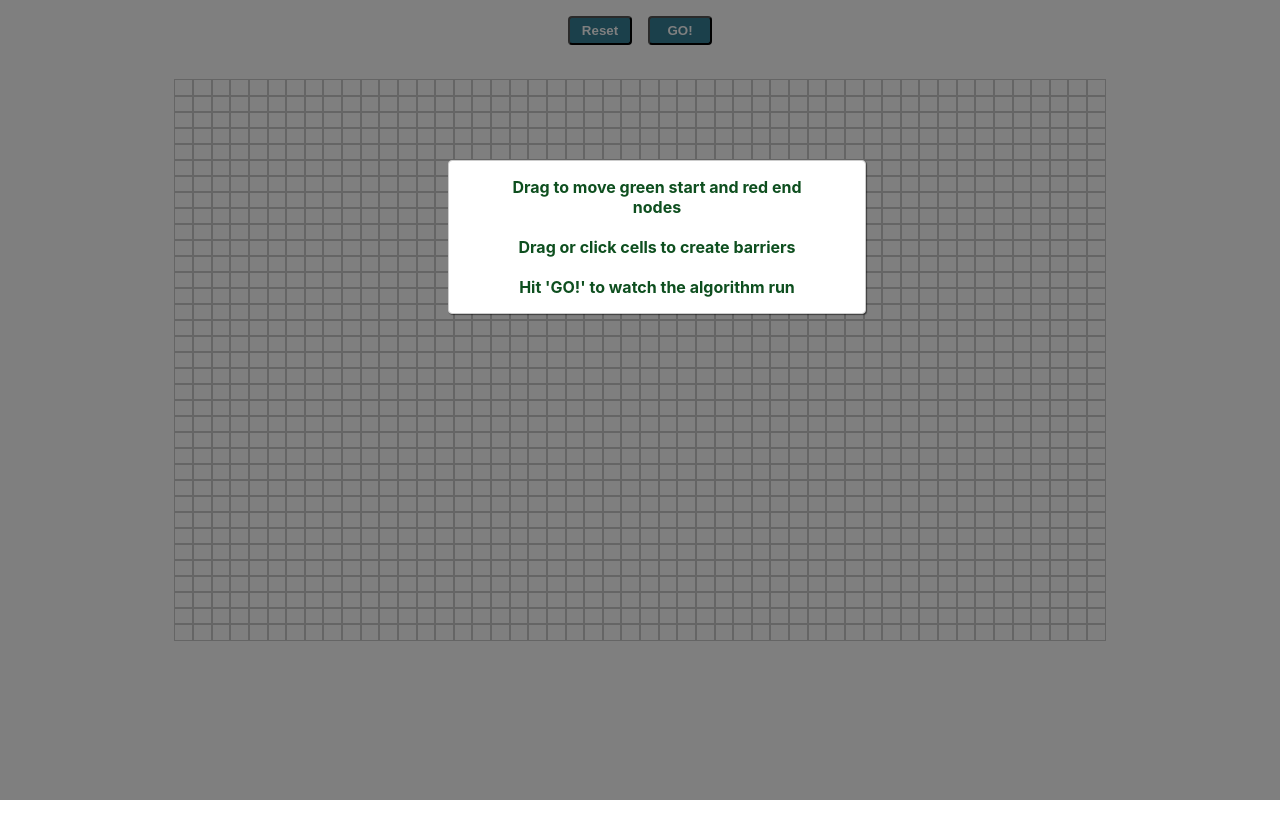
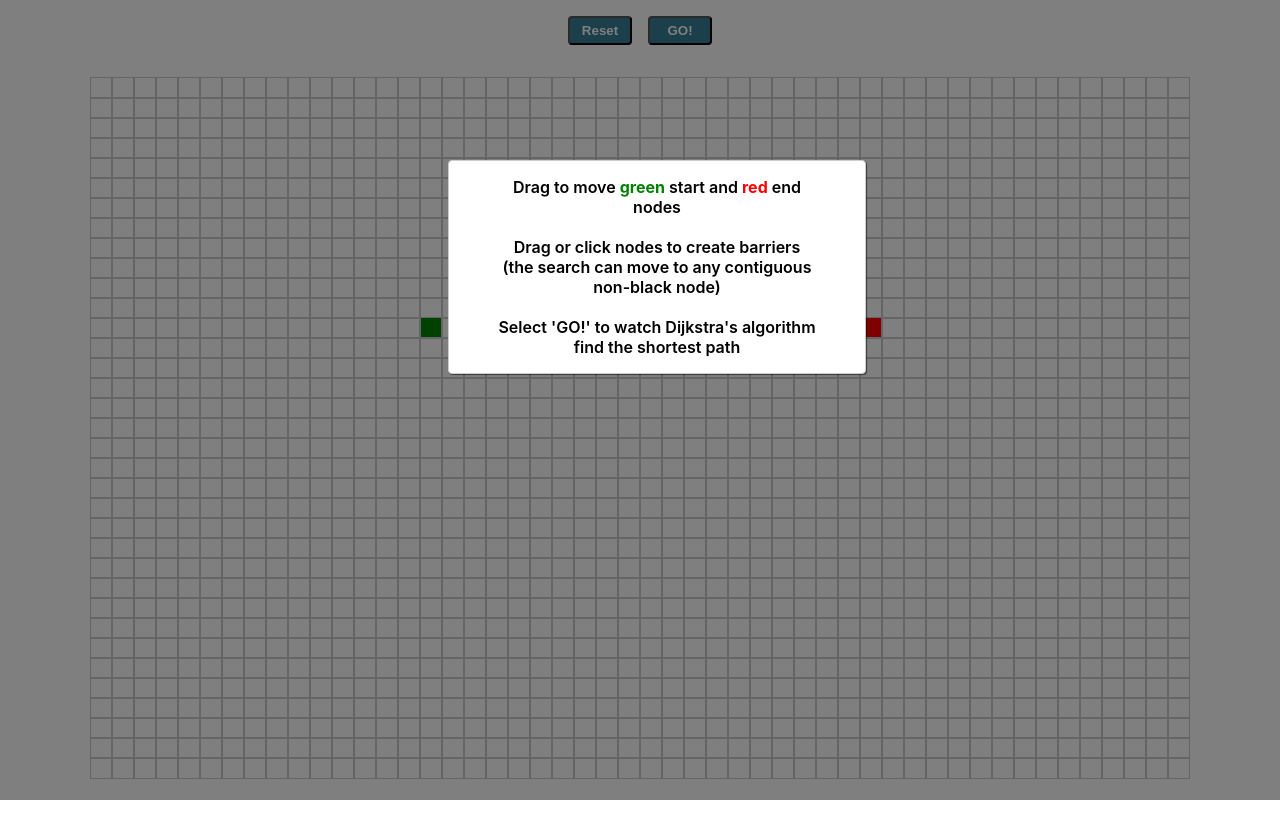
Before and after one commit to gslarsen/algo-animate, a React (Create React App) app: page / in a window 1280 px wide. Shown: the top 838 px of the page. Built offline with nearby package versions, Linux system fonts and the light colour scheme.

Commit message:
allow for diagonal traversal and re-calc on changing obstacles and running again

```diff
--- a/src/Algovisuals/Algovisuals.css
+++ b/src/Algovisuals/Algovisuals.css
@@ -1,3 +1,11 @@
+html, body {
+  overflow-y: hidden;
+}
+
+body {
+  position: relative;
+}
+
 .grid {
   margin-top: 2rem;
   height: 100vh;
@@ -61,8 +69,7 @@ button:focus {
 .modal__title {
   /* text-align: center; */
   margin: 0 0 0 0;
-  color: #0e4f1f;
-  font-weight: bold;
+  font-weight: 600;
 }
 
 .modal__actions {
@@ -94,6 +101,16 @@ button:focus {
 .modal__action--negative:active {
   background: #ff5454;
   border-color: #ff5454;
+}
+
+#start {
+  color: green;
+  font-weight: 700;
+}
+
+#end {
+  color: red;
+  font-weight: 700;
 }
 
 .list {
@@ -133,8 +150,13 @@ button:focus {
     margin: 0 0;
   }
 
-  /* .modal__title {
-    font-size: 1.25rem;
-    margin-bottom: 0;
-  } */
+  .row {
+    height: .75rem;
+  }
 }
+
+@media (min-width: 80rem) {
+  .row {
+    height: 1.25rem;
+  }
+}
--- a/src/Algovisuals/Algovisuals.js
+++ b/src/Algovisuals/Algovisuals.js
@@ -2,9 +2,9 @@ import React, { Component } from "react";
 
 import "./Algovisuals.css";
 import Node from "./Node/Node";
-import { dijkstra, getNodesInShortestPathOrder } from "../algorithms/dijkstra";
+import { dijkstra } from "../algorithms/dijkstra";
 
-const ANIMATION_TIME = 3;
+const ANIMATION_TIME = 5;
 const START_NODE_ROW = 12;
 const START_NODE_COL = 15;
 const END_NODE_ROW = 12;
@@ -28,12 +28,50 @@ class Algovisuals extends Component {
       },
       isStartNode: false,
       isEndNode: false,
+      algoCalled: false,
+      visitedNodesInOrder: [],
     };
   }
 
   componentDidMount() {
     const grid = this.getInitialGrid();
     this.setState({ grid });
+  }
+
+  componentDidUpdate(prevProps, prevState, snapshot) {
+    if (prevState.algoCalled !== this.state.algoCalled) {
+      console.log("componentDidUpdate...");
+      const visitedNodes = document.querySelectorAll(".node-visited");
+      const pathNodes = document.querySelectorAll(".node-shortest-path");
+      const nodeStart = document.querySelector(
+        `#node-${this.state.startNode.row}-${this.state.startNode.col}`
+      );
+      const nodeFinish = document.querySelector(
+        `#node-${this.state.endNode.row}-${this.state.endNode.col}`
+      );
+      [].forEach.call(pathNodes, function (el) {
+        el.className = "node";
+      });
+
+      [].forEach.call(visitedNodes, function (el) {
+        el.className = "node";
+      });
+
+      nodeStart.className = "node node-start draggable";
+      nodeFinish.className = "node node-finish draggable";
+      const visitedNodesInOrder = [...this.state.visitedNodesInOrder];
+      console.log("visitedNodesInOrder:",visitedNodesInOrder)
+      const grid = [...this.state.grid]
+      for (let row=0; row < grid.length; ++row) {
+        for (let col = 0; col < grid[row].length; ++col) {
+          const node = grid[row][col];
+          node.isVisited = false;
+          node.distance = Infinity;
+          node.previousNode = null;
+        }
+      }
+      this.setState({grid, visitedNodesInOrder: [], algoCalled: false})
+    }
   }
 
   handleMouseDown(row, col) {
@@ -241,6 +279,7 @@ class Algovisuals extends Component {
   }
 
   animateShortestPath(nodesInShortestPathOrder) {
+    if (nodesInShortestPathOrder.length > 0) {
       for (let i = 0; i < nodesInShortestPathOrder.length; i++) {
         setTimeout(() => {
           const node = nodesInShortestPathOrder[i];
@@ -249,14 +288,19 @@ class Algovisuals extends Component {
         }, 50 * i);
       }
     }
+  }
 
   visualizeDijkstra() {
+    console.log("visualizeDijkstra...");
     let { grid, startNode, endNode } = this.state;
     startNode = grid[startNode.row][startNode.col];
     endNode = grid[endNode.row][endNode.col];
-    const visitedNodesInOrder = dijkstra(grid, startNode, endNode);
-    const nodesInShortestPathOrder = getNodesInShortestPathOrder(endNode);
-    this.animateDijkstra(visitedNodesInOrder, nodesInShortestPathOrder);
+    const visitedNodes = dijkstra(grid, startNode, endNode);
+    this.setState({ algoCalled: true, visitedNodesInOrder: visitedNodes.visitedNodesInOrder });
+    this.animateDijkstra(
+      visitedNodes.visitedNodesInOrder,
+      visitedNodes.nodesInShortestPathOrder
+    );
   }
 
   toggleModal() {
@@ -271,11 +315,11 @@ class Algovisuals extends Component {
         <div className="backdrop" onClick={() => this.toggleModal()}></div>
         <div className="modal" onClick={() => this.toggleModal()}>
           <ul className="list modal__title">
-            <li>Drag to move green start and red end nodes</li>
+            <li>Drag to move <span id="start">green</span> start and <span id="end">red</span> end nodes</li>
             <br />
-            <li>Drag or click cells to create barriers</li>
+            <li>Drag or click nodes to create barriers (the search can move to any contiguous non-black node)</li>
             <br />
-            <li>Hit 'GO!' to watch the algorithm run</li>
+            <li>Select 'GO!' to watch Dijkstra's algorithm find the shortest path</li>
           </ul>
         </div>
         <button id="reset" onClick={() => this.handleResetBoard()}>
--- a/src/Algovisuals/Node/Node.css
+++ b/src/Algovisuals/Node/Node.css
@@ -86,3 +86,16 @@
     background-color: rgb(255, 254, 106);
   }
 }
+
+@media (max-width: 30rem) {
+  .node {
+    height: .75rem;
+  }
+}
+
+@media (min-width: 80rem) {
+  .node {
+    width: 1.25rem;
+    height: 1.25rem;
+  }
+}
--- a/src/algorithms/dijkstra.js
+++ b/src/algorithms/dijkstra.js
@@ -1,7 +1,5 @@
-// Performs Dijkstra's algorithm; returns *all* nodes in the order
-// in which they were visited. Also makes nodes point back to their
-// previous node, effectively allowing us to compute the shortest path
-// by backtracking from the finish node.
+// Performs Dijkstra's algorithm
+
 export function dijkstra(grid, startNode, finishNode) {
   const visitedNodesInOrder = [];
   startNode.distance = 0;
@@ -16,7 +14,9 @@ export function dijkstra(grid, startNode, finishNode) {
     if (closestNode.distance === Infinity) return visitedNodesInOrder;
     closestNode.isVisited = true;
     visitedNodesInOrder.push(closestNode);
-    if (closestNode === finishNode) return visitedNodesInOrder;
+    if (closestNode === finishNode) {
+      return {visitedNodesInOrder, nodesInShortestPathOrder: getNodesInShortestPathOrder(finishNode)};
+    }
     updateUnvisitedNeighbors(closestNode, grid);
   }
 }
@@ -28,18 +28,37 @@ function sortNodesByDistance(unvisitedNodes) {
 function updateUnvisitedNeighbors(node, grid) {
   const unvisitedNeighbors = getUnvisitedNeighbors(node, grid);
   for (const neighbor of unvisitedNeighbors) {
-    neighbor.distance = node.distance + 1;
-    neighbor.previousNode = node;
+    if (
+      (neighbor.row < node.row && neighbor.col < node.col) ||
+      (neighbor.row < node.row && neighbor.col > node.col) ||
+      (neighbor.row > node.row && neighbor.col < node.col) ||
+      (neighbor.row > node.row && neighbor.col > node.col)
+    ) {
+      if (node.distance + Math.SQRT2 < neighbor.distance) {
+        neighbor.distance = node.distance + Math.SQRT2;
+        neighbor.previousNode = node;
+      }
+    } else if (node.distance + 1 < neighbor.distance) {
+      neighbor.distance = node.distance + 1;
+      neighbor.previousNode = node;
+    }
   }
 }
 
 function getUnvisitedNeighbors(node, grid) {
   const neighbors = [];
   const { col, row } = node;
+  if (row > 0 && col > 0) neighbors.push(grid[row - 1][col - 1]);
   if (row > 0) neighbors.push(grid[row - 1][col]);
-  if (row < grid.length - 1) neighbors.push(grid[row + 1][col]);
+  if (row > 0 && col < grid[0].length - 1)
+    neighbors.push(grid[row - 1][col + 1]);
   if (col > 0) neighbors.push(grid[row][col - 1]);
   if (col < grid[0].length - 1) neighbors.push(grid[row][col + 1]);
+  if (row < grid.length - 1 && col > 0) neighbors.push(grid[row + 1][col - 1]);
+  if (row < grid.length - 1) neighbors.push(grid[row + 1][col]);
+  if (row < grid.length - 1 && col < grid[0].length - 1)
+    neighbors.push(grid[row + 1][col + 1]);
+
   const notVisitedNeighbors = neighbors.filter(
     (neighbor) => !neighbor.isVisited
   );
```
Lines whose indentation alone changed are shown as unchanged.
